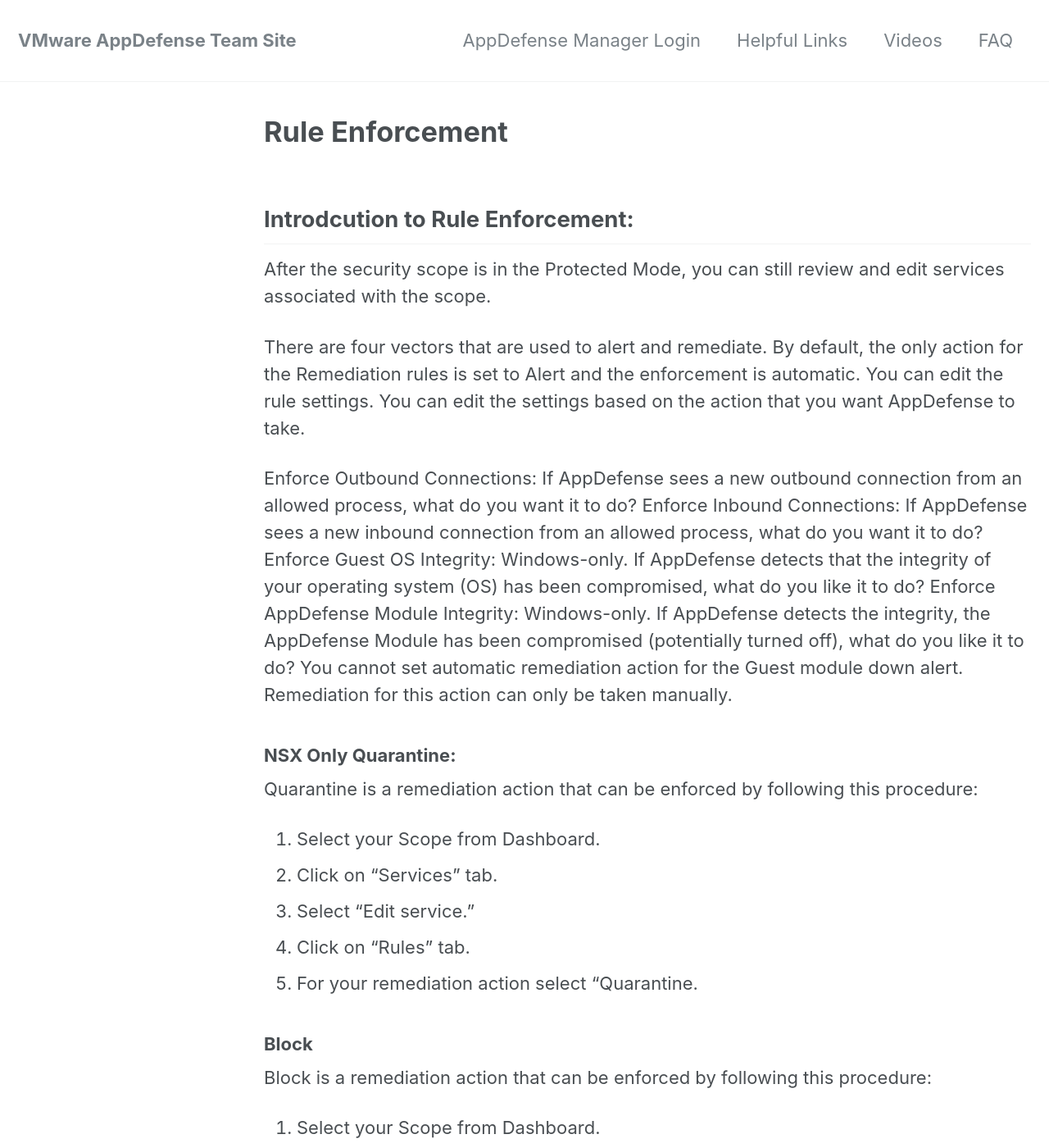
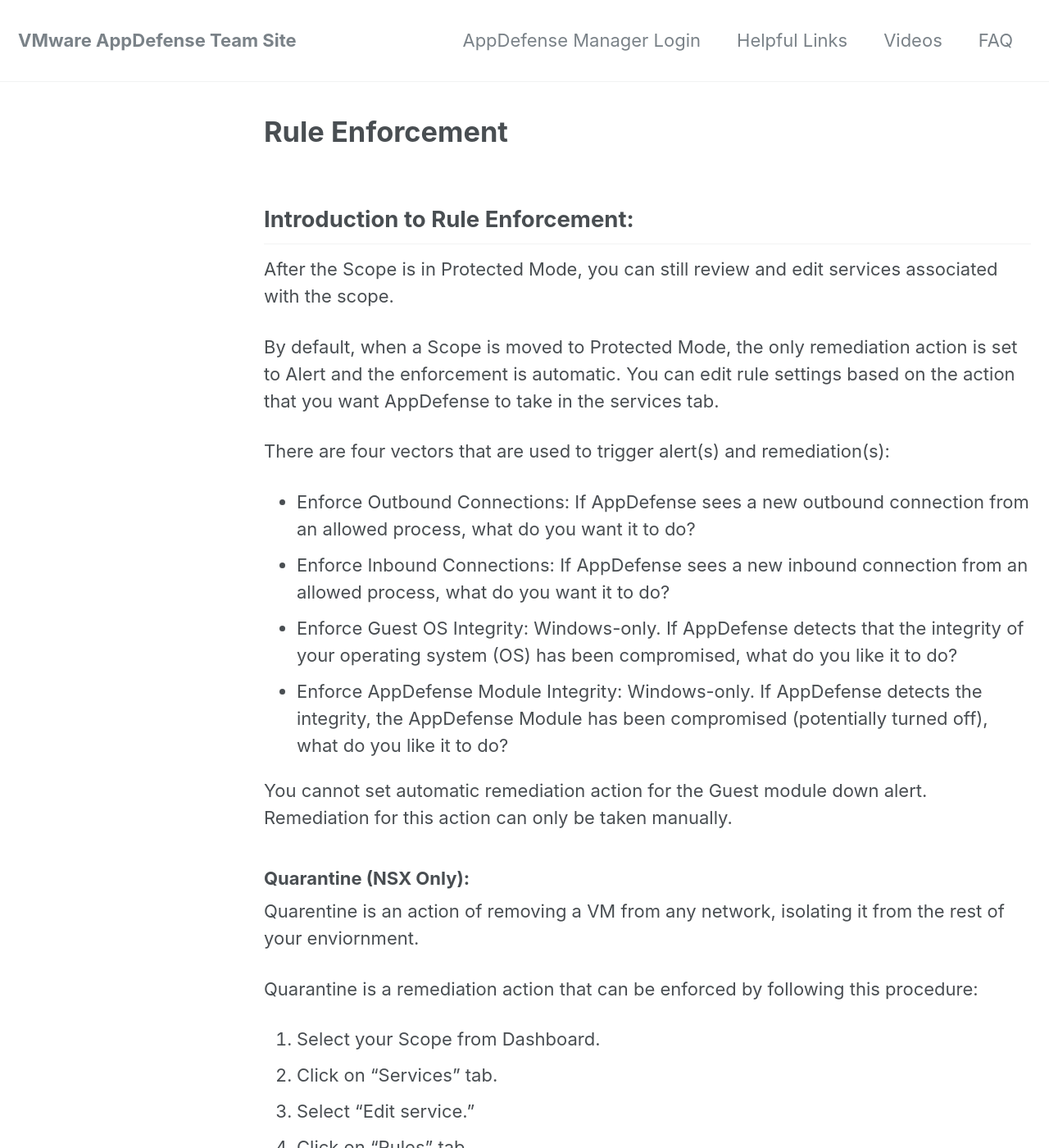
Before and after one commit to vmware-csa-team/AppDefense-Quick-Start-Guide, a Jekyll site: the page built from AppD Pages/2019-05-30-workshop-manual-pt.md, in a window 1280 px wide and 1400 px high. Shown: the whole window at 82% size. Built offline with Jekyll 4.4.1, drawn with Linux system fonts in a browser that asks for light colours; nearby versions of some CDN libraries; some of the changed text lies outside the part shown.

Commit message:
Spelling updates

```diff
--- a/AppD Pages/2019-05-30-workshop-manual-pt.md
+++ b/AppD Pages/2019-05-30-workshop-manual-pt.md
@@ -7,19 +7,23 @@
 classes: wide
 author_profile: false
 ---
-## Introdcution to Rule Enforcement:
-After the security scope is in the Protected Mode, you can still review and edit services associated with the scope.
+## Introduction to Rule Enforcement:
+After the Scope is in Protected Mode, you can still review and edit services associated with the scope.
 
-There are four vectors that are used to alert and remediate. By default, the only action for the Remediation rules is set to Alert and the enforcement is automatic. You can edit the rule settings. You can edit the settings based on the action that you want AppDefense to take.
+By default, when  a Scope is moved to Protected Mode, the only remediation action is set to Alert and the enforcement is automatic. You can edit rule settings based on the action that you want AppDefense to take in the services tab.
 
-Enforce Outbound Connections: If AppDefense sees a new outbound connection from an allowed process, what do you want it to do?
-Enforce Inbound Connections: If AppDefense sees a new inbound connection from an allowed process, what do you want it to do?
-Enforce Guest OS Integrity: Windows-only. If AppDefense detects that the integrity of your operating system (OS) has been compromised, what do you like it to do?
-Enforce AppDefense Module Integrity: Windows-only. If AppDefense detects the integrity, the AppDefense Module has been compromised (potentially turned off), what do you like it to do?
+There are four vectors that are used to trigger alert(s) and remediation(s):
+
+- Enforce Outbound Connections: If AppDefense sees a new outbound connection from an allowed process, what do you want it to do?
+- Enforce Inbound Connections: If AppDefense sees a new inbound connection from an allowed process, what do you want it to do?
+- Enforce Guest OS Integrity: Windows-only. If AppDefense detects that the integrity of your operating system (OS) has been compromised, what do you like it to do?
+- Enforce AppDefense Module Integrity: Windows-only. If AppDefense detects the integrity, the AppDefense Module has been compromised (potentially turned off), what do you like it to do?
+
 You cannot set automatic remediation action for the Guest module down alert. Remediation for this action can only be taken manually.
 
 
-### NSX Only Quarantine:
+### Quarantine (NSX Only):
+Quarentine is an action of removing a VM from any network, isolating it from the rest of your enviornment.
 
 Quarantine is a remediation action that can be enforced by following this procedure:
 1. Select your Scope from Dashboard.
@@ -30,6 +34,7 @@
 action select "Quarantine.
 
 ### Block
+Block is a remediation action that will block inbound or outbound network connections, or if using process monitoring block the process before it begins running.
 
 Block is a remediation action that can be enforced by following this procedure:
 1. Select your Scope from Dashboard.
@@ -42,7 +47,7 @@
 
 ### Suspend
 
-Tgus action syspens the virtual Machine directly on Vcenter Server.
+Suspend is a remediation action that will syspend the virtual Machine directly on Vcenter Server.
 
 Suspend is a remediation action that can be enforced by following this procedure:
 1. Select your Scope from Dashboard.
@@ -54,7 +59,7 @@
 
 ### Power Off
 
-Virtual machine is powerted off directly on the vCenter Server.
+Power off is a remediation action that will power down the Virtual machine directly on the vCenter Server.
 
 "Power Off" is a remediation action that can be enforced by following this procedure:
 1. Select your Scope from Dashboard.
@@ -66,12 +71,11 @@
 
 ### Snapshot
 
-This action takes a snapshot of the virtual machine.
+This remediation action will trigger a snapshot of the virtual machine during the time of the incident.
 
 Snapshot is a remediation action that can be enforced by following this procedure:
 1. Select your Scope from Dashboard.
 2. Click on "Services" tab.
 3. Select "Edit service."
 4. Click on "Rules" tab.
-5. For your remediation
-action select "Snapshot"
+5. For your remediation action select "Snapshot"
```
